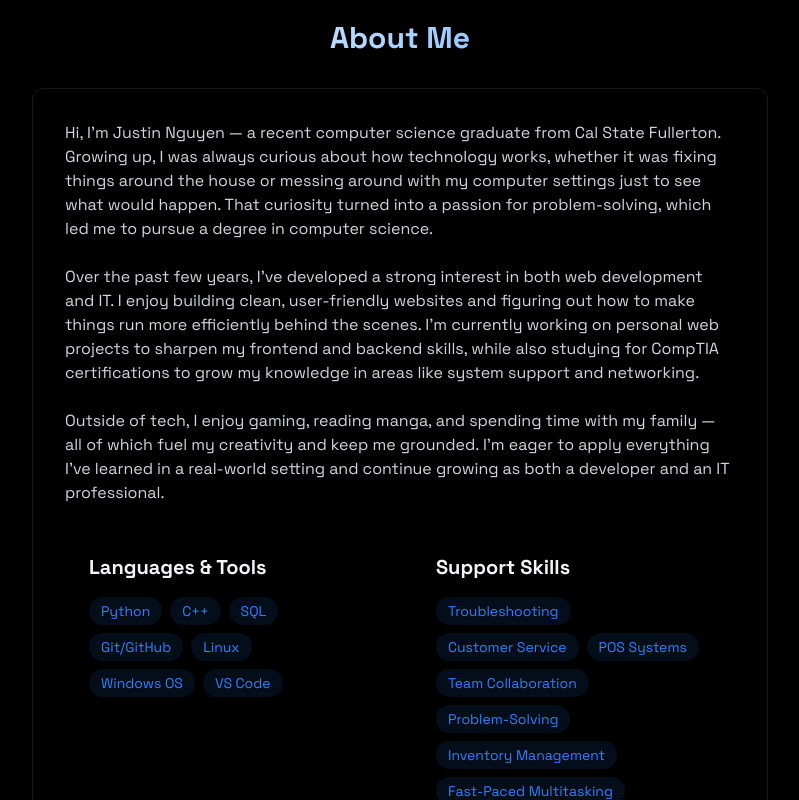
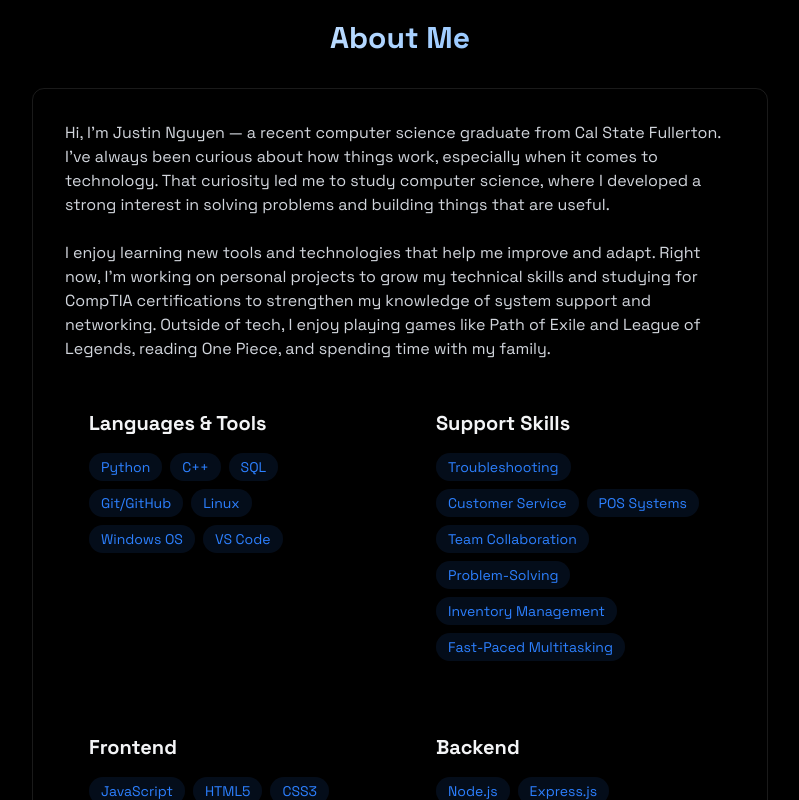
Before and after one commit to justindnguyen/justindnguyen-portfolio, a React (Vite) app: page / in a window 1280 px wide. Shown: the part 860-1660 px from the top of the page, without its empty margins (240-1039 px from the left). Built offline with nearby package versions, Linux system fonts and the light colour scheme; no server answers.

Commit message:
Small update

```diff
--- a/src/components/sections/About.jsx
+++ b/src/components/sections/About.jsx
@@ -26,13 +26,10 @@ export const About = () => {
 
                     <div className="rounded-xl p-8 border-white/10 border hover:-translate-y-1 transition-all">
                         <p className="text-gray-300 mb-6">
-                            Hi, I’m Justin Nguyen — a recent computer science graduate from Cal State Fullerton. Growing up, I was always curious about how technology works, whether it was fixing things around the house or messing around with my computer settings just to see what would happen. That curiosity turned into a passion for problem-solving, which led me to pursue a degree in computer science.
+                            Hi, I’m Justin Nguyen — a recent computer science graduate from Cal State Fullerton. I’ve always been curious about how things work, especially when it comes to technology. That curiosity led me to study computer science, where I developed a strong interest in solving problems and building things that are useful.
                         </p>
                         <p className="text-gray-300 mb-6">
-                            Over the past few years, I’ve developed a strong interest in both web development and IT. I enjoy building clean, user-friendly websites and figuring out how to make things run more efficiently behind the scenes. I’m currently working on personal web projects to sharpen my frontend and backend skills, while also studying for CompTIA certifications to grow my knowledge in areas like system support and networking.
-                        </p>
-                        <p className="text-gray-300 mb-6">
-                            Outside of tech, I enjoy gaming, reading manga, and spending time with my family — all of which fuel my creativity and keep me grounded. I’m eager to apply everything I’ve learned in a real-world setting and continue growing as both a developer and an IT professional.
+                            I enjoy learning new tools and technologies that help me improve and adapt. Right now, I’m working on personal projects to grow my technical skills and studying for CompTIA certifications to strengthen my knowledge of system support and networking. Outside of tech, I enjoy playing games like Path of Exile and League of Legends, reading One Piece, and spending time with my family.
                         </p>
 
                         <div className="grid grid-cols-1 md:grid-cols-2 gap-6">
@@ -93,7 +90,7 @@ export const About = () => {
                     </div>
 
                     <div className="mt-8 p-6 rounded-xl border border-white/10 hover:-translate-y-1 transition-all flex flex-col items-center">
-                        <h3 className="text-xl font-bold mb-4 text-center">Certifications In Progress</h3>
+                        <h3 className="text-xl font-bold mb-4 text-center">Certifications (In Progress)</h3>
                         <div className="flex flex-wrap gap-2 justify-center text-center">
                             {certifications.map((cert, key) => (
                             <span
```
